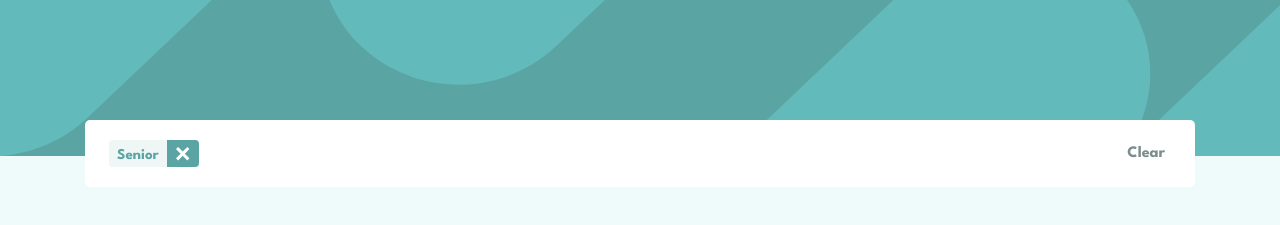
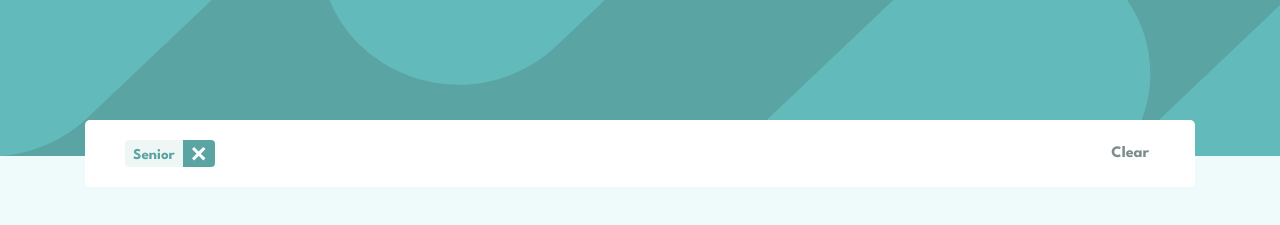
Before and after one commit to Freja137/job_listing, a Vue app: page / in a window 1280 px wide. Both pictures are taken after a click on the button "Senior". Shown: the top 225 px of the page. Built offline with nearby package versions, Linux system fonts and the light colour scheme.

Commit message:
retter stier, sprog, titel og alt tekst

```diff
--- a/index.html
+++ b/index.html
@@ -1,11 +1,11 @@
 <!doctype html>
-<html lang="da">
+<html lang="en">
 
 <head>
   <meta charset="UTF-8" />
-  <link rel="icon" type="image/svg+xml" href="/favicon.svg" />
+  <link rel="icon" type="image/png" href="/images/favicon-32x32.png" />
   <meta name="viewport" content="width=device-width, initial-scale=1.0" />
-  <title>job_listing</title>
+  <title>Job listings</title>
   <link rel="preconnect" href="https://fonts.googleapis.com" />
   <link rel="preconnect" href="https://fonts.gstatic.com" crossorigin />
   <link href="https://fonts.googleapis.com/css2?family=League+Spartan:wght@500;700&display=swap" rel="stylesheet" />
--- a/src/App.vue
+++ b/src/App.vue
@@ -39,6 +39,7 @@ function removeFilter (tag) {
   filters.value=filters.value.filter((filter)=>filter !==tag);
 }
 
+/* Fjerner alle filtrer på én gang */
 function clearFilters() {
   filters.value= [];
 }
@@ -51,8 +52,6 @@ function clearFilters() {
   </header>
   <!-- Sidens hovedindhold -->
    <main>
-    <!-- Viser jobs i en listevisning -->
-
     <!-- Filter sektionen, vises kun hvis der mindst er valgt ét filter -->
      <div v-if="filters.length" class="filter-bar">
       <!-- De valgte filtre -->
@@ -61,8 +60,9 @@ function clearFilters() {
           <span class="filter-name">
             {{ filter }}
           </span>
-          <button type="button" class="filter-remove" :aria-label="'Remove' + filter" @click="removeFilter(filter)">
-            <img src="/public/images/icon-remove.svg" :alt="'Remove' + filter">
+          <!-- Kryds, der fjerner netop dette filter -->
+          <button type="button" class="filter-remove" @click="removeFilter(filter)">
+              <img src="/images/icon-remove.svg" :alt="'Remove ' + filter">
           </button>
         </li>
        </ul>
--- a/src/style.css
+++ b/src/style.css
@@ -256,4 +256,8 @@ main {
     padding-top: none;
     justify-content: flex-end;
   }
+
+  .filter-bar {
+    padding: 20px 40px;
+  }
 }
```
